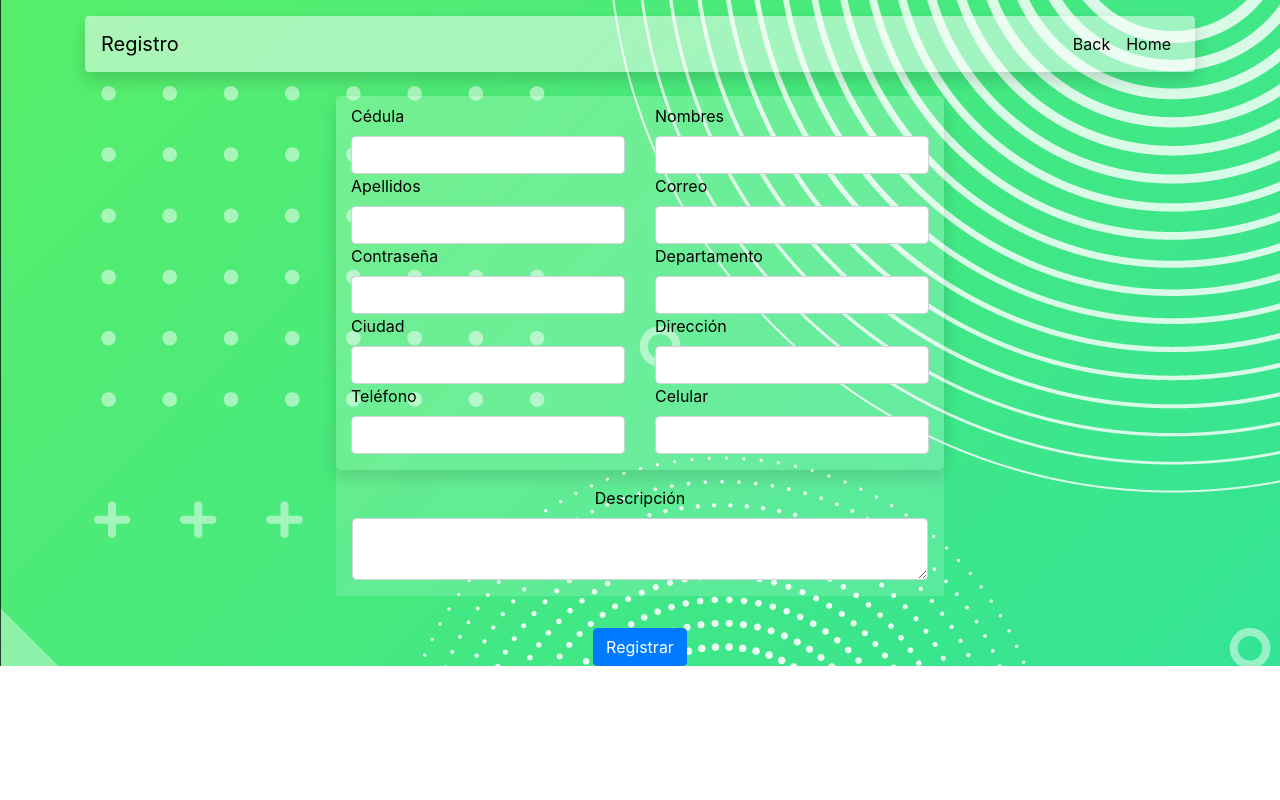
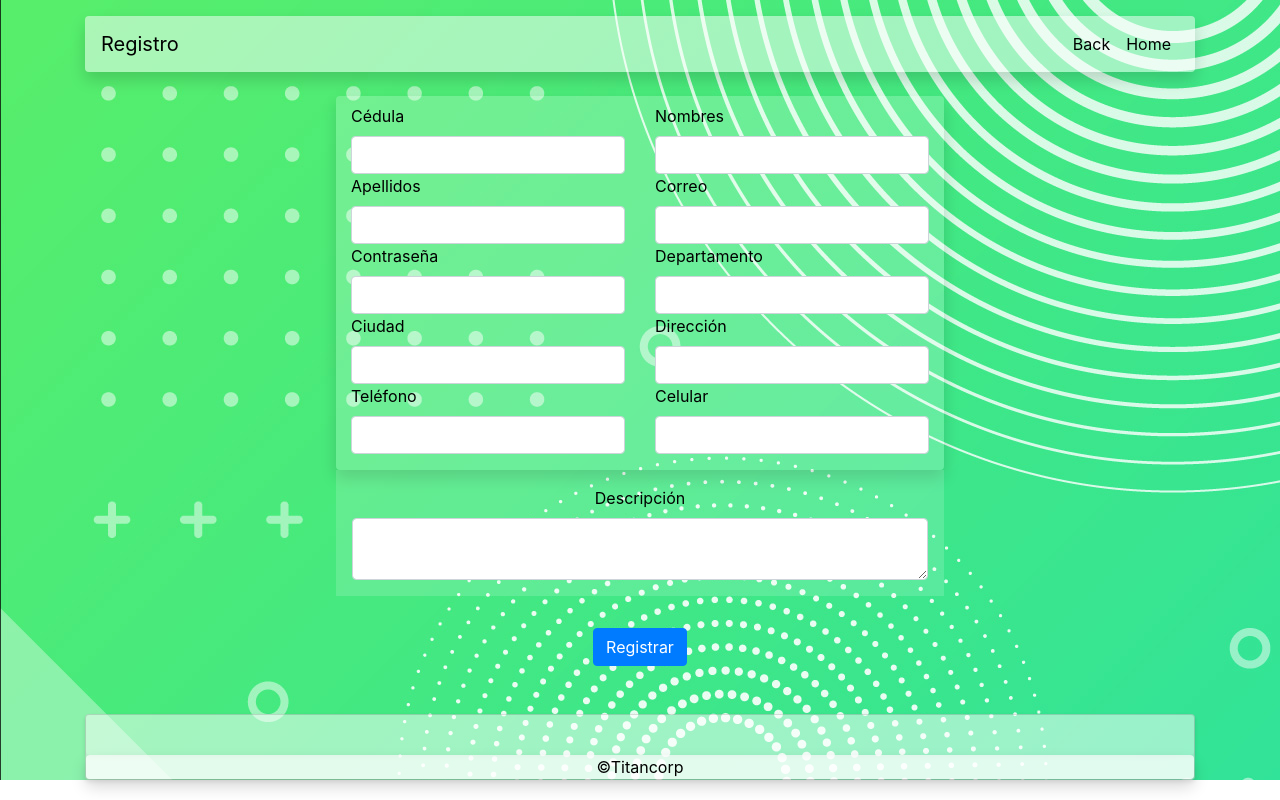
Before and after one commit to Jhusseth/Pets_Care, a Nuxt app in the folder Pets_Care_Nuxt/: page /registerColl in a window 1280 px wide. Built offline with nearby package versions, Linux system fonts and the light colour scheme.

Commit message:
implemented component  footer in all pages

```diff
--- a/Pets_Care_Nuxt/layouts/default.vue
+++ b/Pets_Care_Nuxt/layouts/default.vue
@@ -1,11 +1,25 @@
 <template>
-  <div>
+  <div class= "app">
     <Nuxt />
+    <footer>
+      <Footer/>
+    </footer>
   </div>
 </template>
 
+
+<script>
+import Footer from '../components/Footer'
+export default {
+  comments:{
+    Footer
+  }
+}
+</script>
+
 <style scoped>
-div{
-    background-image:url("../assets/background3.jpg");
+.app{
+  background-image:url("../assets/background3.jpg");
+  flex:0%;
 }
 </style>
--- a/Pets_Care_Nuxt/pages/index.vue
+++ b/Pets_Care_Nuxt/pages/index.vue
@@ -7,9 +7,6 @@
       <div class= "row">
         <Main/>
       </div>
-      <div class="row">
-        <Footer/>
-      </div>
     </div>
   </div>
 </template>
@@ -17,14 +14,12 @@
 <script>
   import Main from '../components/Main'
   import Header from '../components/Header'
-  import Footer from '../components/Footer'
 
   export default {
     name: 'Home',
     components:{
       Header,
-      Main,
-      Footer
+      Main
     },
     methods:{
 
```
